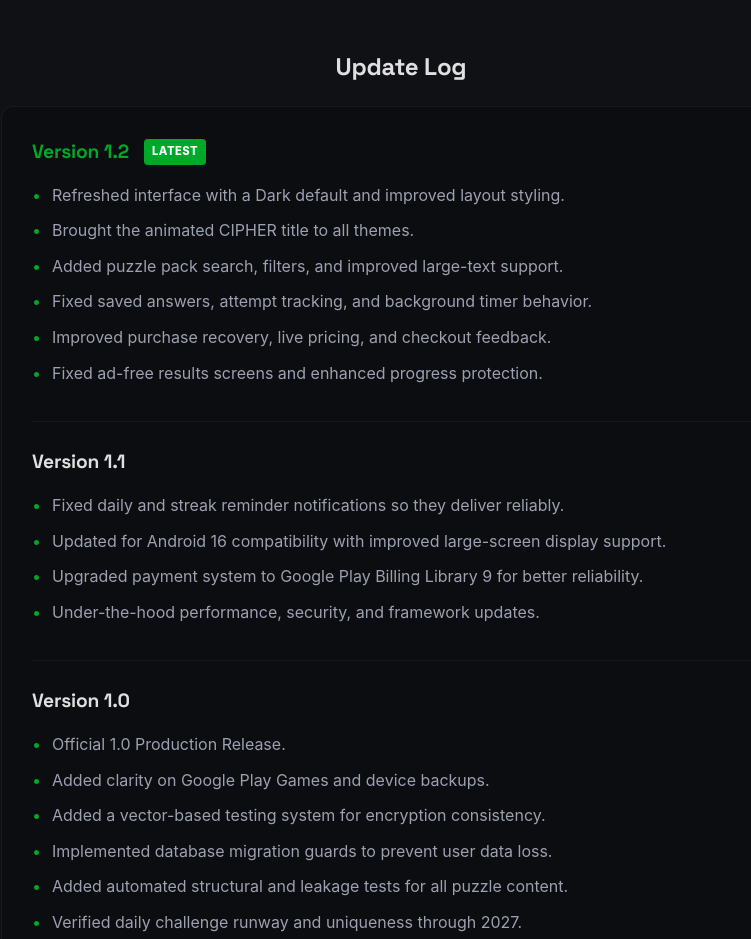
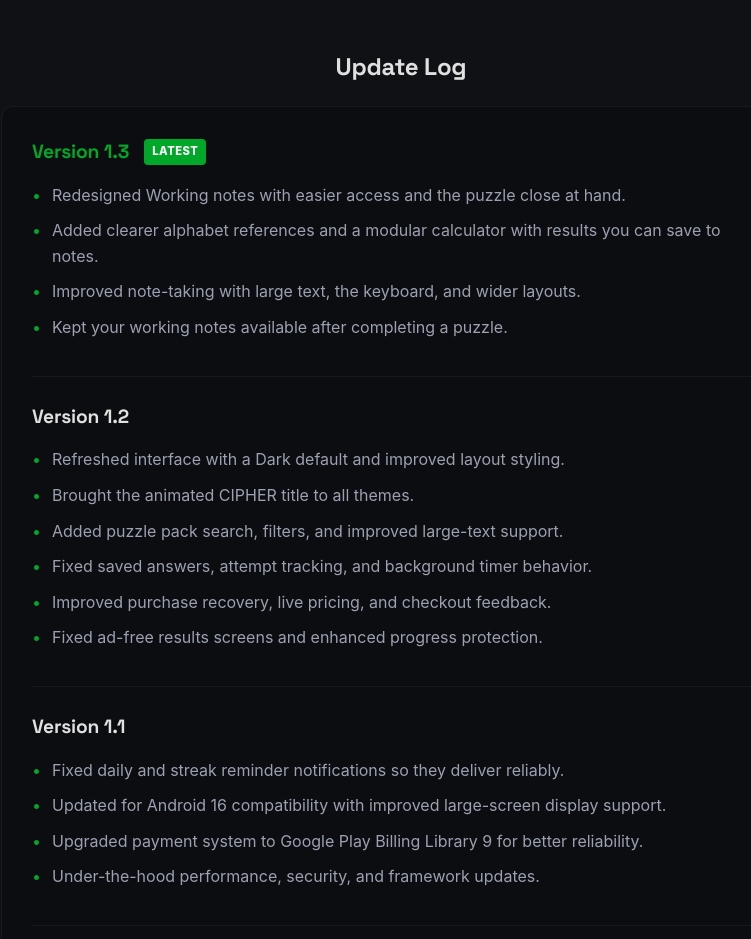
Before and after one commit to metergames/metergames, a plain HTML site: page cipher.html in a window 1280 px wide. Shown: the part 3960-4899 px from the top of the page, without its empty margins (239-990 px from the left). Drawn offline with Linux system fonts and the light colour scheme.

Commit message:
Update Cipher changelog: add v1.3 entry

```diff
--- a/cipher.html
+++ b/cipher.html
@@ -200,9 +200,19 @@
                 <div class="changelog-box">
                     <div class="version-entry">
                         <div class="version-header">
-                            <span class="version-title" style="color: var(--cipher-accent)">Version 1.2</span>
+                            <span class="version-title" style="color: var(--cipher-accent)">Version 1.3</span>
                             <span class="badge-latest" style="background: var(--cipher-accent)">Latest</span>
                         </div>
+                        <ul class="feature-list">
+                            <li>Redesigned Working notes with easier access and the puzzle close at hand.</li>
+                            <li>Added clearer alphabet references and a modular calculator with results you can save to notes.</li>
+                            <li>Improved note-taking with large text, the keyboard, and wider layouts.</li>
+                            <li>Kept your working notes available after completing a puzzle.</li>
+                        </ul>
+                    </div>
+
+                    <div class="version-entry">
+                        <div class="version-header"><span class="version-title">Version 1.2</span></div>
                         <ul class="feature-list">
                             <li>Refreshed interface with a Dark default and improved layout styling.</li>
                             <li>Brought the animated CIPHER title to all themes.</li>
```
